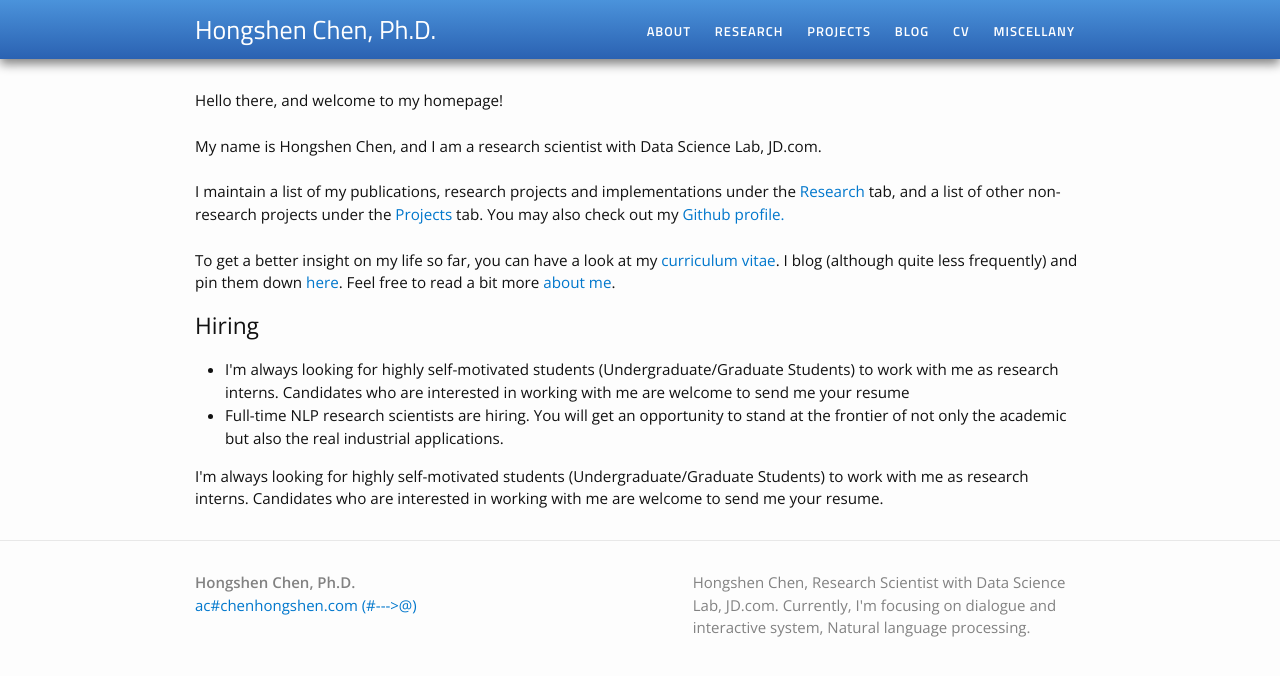
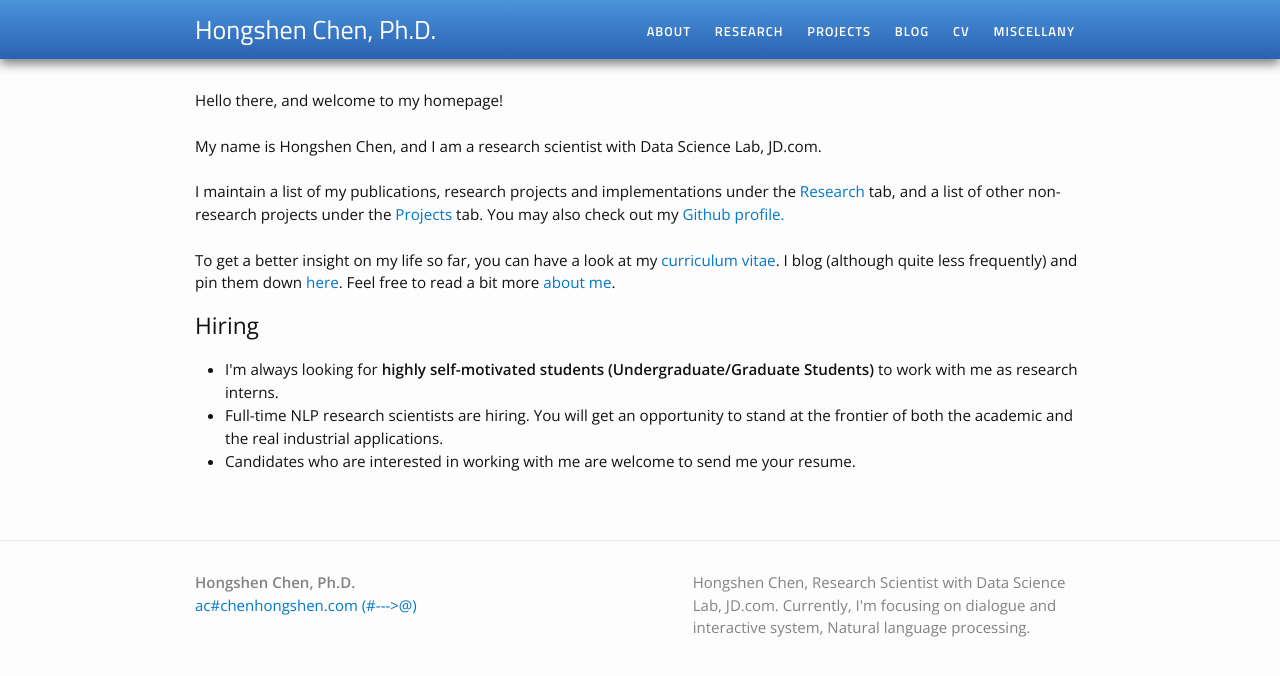
Before and after one commit to chenhongshen/chenhongshen.github.io, a Jekyll site: the page built from index.html, in a window 1280 px wide. Shown: the top 676 px of the page. Built offline with Jekyll 4.4.1, drawn with Linux system fonts in a browser that asks for light colours.

Commit message:
Update index.html

```diff
--- a/index.html
+++ b/index.html
@@ -15,10 +15,11 @@ To get a better insight on my life so far, you can have a look at my <a href="/c
 <h2>Hiring</h2>
 <div class="updates" style="height: 10em; overflow-y: scroll;">
 <ul>
-<li>I'm always looking for highly self-motivated students (Undergraduate/Graduate Students) to work with me as research interns. Candidates who are interested in working with me are welcome to send me your resume</li>
-<li>Full-time NLP research scientists are hiring. You will get an opportunity to stand at the frontier of not only the academic but also the real industrial applications.
+<li>I'm always looking for <b> highly self-motivated students (Undergraduate/Graduate Students)</b> to work with me as research interns.</li>
+<li>Full-time NLP research scientists are hiring. You will get an opportunity to stand at the frontier of both the academic and the real industrial applications. </li>
+<li>Candidates who are interested in working with me are welcome to send me your resume.</li>
 </ul>
-I'm always looking for highly self-motivated students (Undergraduate/Graduate Students) to work with me as research interns. Candidates who are interested in working with me are welcome to send me your resume.
+
 <!--
 <h2>Updates</h2>
 <div class="updates" style="height: 10em; overflow-y: scroll;">
```
